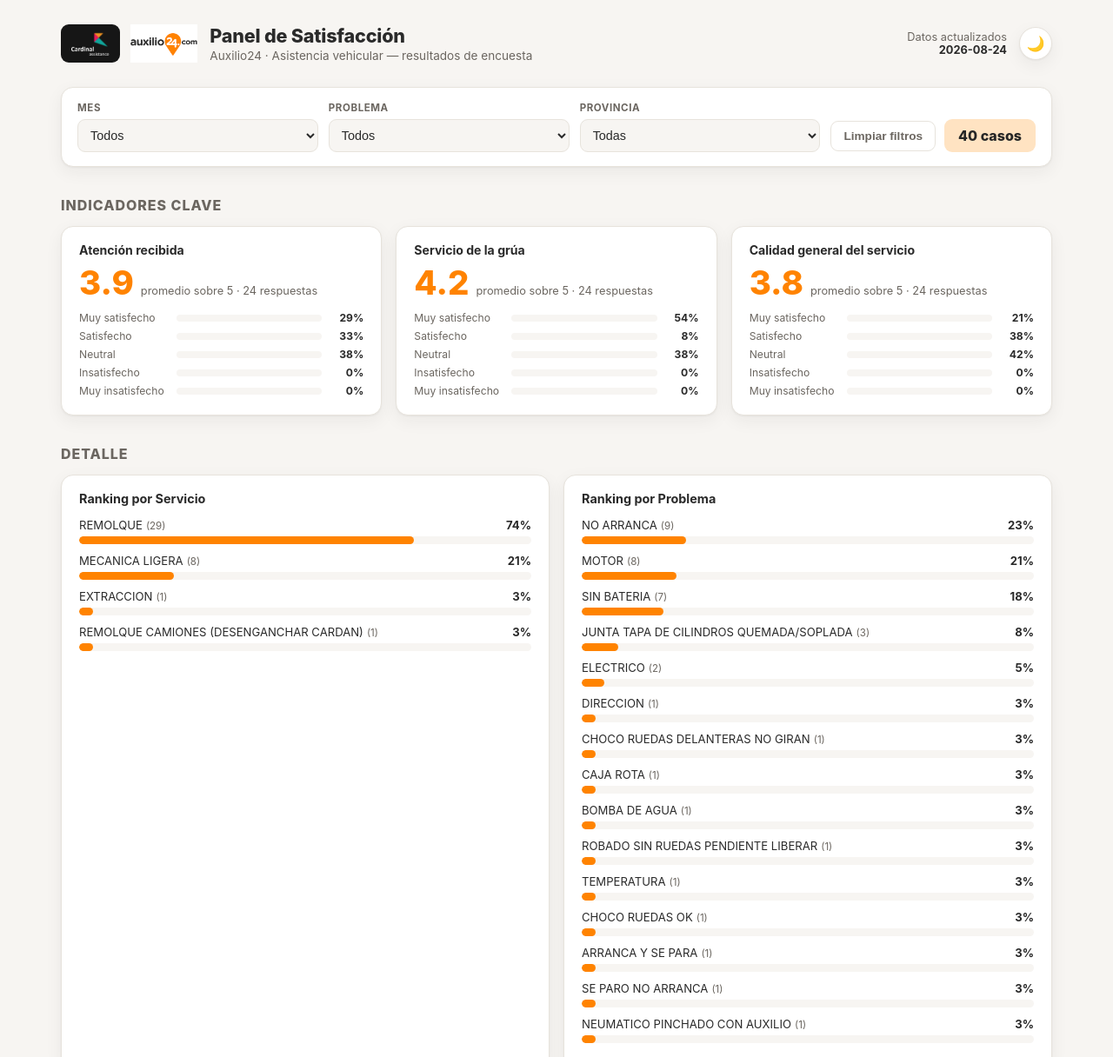
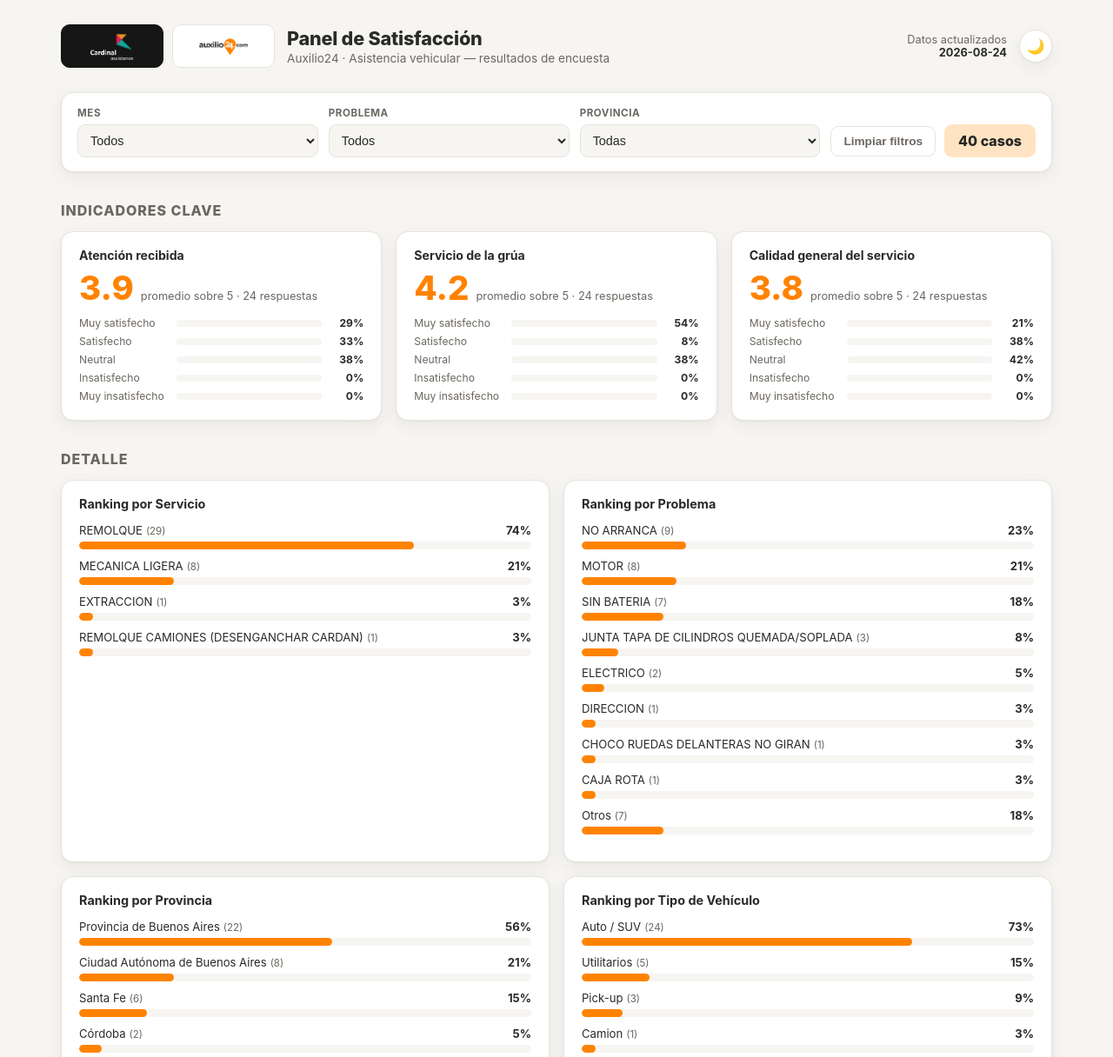
Before and after one commit to ProyectoCalidad/Encuestas-de-Calidad-Veh-AA24, a plain HTML site: page index.html in a window 1280 px wide. Shown: the top 1216 px of the page at 87% size. Drawn offline with Linux system fonts and the light colour scheme.

Commit message:
Add files via upload

```diff
--- a/index.html
+++ b/index.html
@@ -46,13 +46,14 @@
     margin-bottom:28px;
   }
   .brand{display:flex;align-items:center;gap:14px;}
-  .brand img{height:44px;display:block;}
-  .logo-cardinal-chip{
-    background:#161616;border-radius:9px;padding:8px 12px;
-    display:flex;align-items:center;height:44px;box-sizing:border-box;
+  .brand-logos{display:flex;align-items:center;gap:10px;}
+  .logo-frame{
+    width:118px;height:50px;border-radius:10px;border:1px solid var(--borde);
+    display:flex;align-items:center;justify-content:center;overflow:hidden;
+    background:var(--card);padding:8px;box-sizing:border-box;
   }
-  .logo-cardinal-chip img{height:100%;width:auto;}
-  .brand-logos{display:flex;align-items:center;gap:12px;}
+  .logo-frame img{max-width:100%;max-height:100%;object-fit:contain;display:block;}
+  .logo-frame.oscuro{background:#161616;border-color:#161616;}
   .brand h1{font-size:1.35rem;margin:0;font-weight:800;letter-spacing:-.01em;}
   .brand p{margin:2px 0 0;color:var(--texto-sec);font-size:.85rem;}
   .top-actions{display:flex;align-items:center;gap:14px;}
@@ -165,8 +166,8 @@
   <header class="top">
     <div class="brand">
       <div class="brand-logos">
-        <div class="logo-cardinal-chip"><img src="logo-cardinal.png" alt="Cardinal Assistance"></div>
-        <img src="logo-auxilio24.png" alt="Auxilio24">
+        <div class="logo-frame oscuro"><img src="logo-cardinal.png" alt="Cardinal Assistance"></div>
+        <div class="logo-frame"><img src="logo-auxilio24.png" alt="Auxilio24"></div>
       </div>
       <div>
         <h1>Panel de Satisfacción</h1>
@@ -329,7 +330,14 @@
     const total = vals.length;
     const counts = {};
     vals.forEach(v=>counts[v]=(counts[v]||0)+1);
-    const entries = Object.entries(counts).sort((a,b)=>b[1]-a[1]);
+    let entries = Object.entries(counts).sort((a,b)=>b[1]-a[1]);
+    const MAX_ITEMS = 8;
+    if(entries.length > MAX_ITEMS){
+      const top = entries.slice(0, MAX_ITEMS);
+      const resto = entries.slice(MAX_ITEMS);
+      const sumaResto = resto.reduce((acc,[,n])=>acc+n, 0);
+      entries = [...top, ["Otros", sumaResto]];
+    }
     const card = document.createElement("div");
     card.className = "rank-card";
     let rows = "";
```
